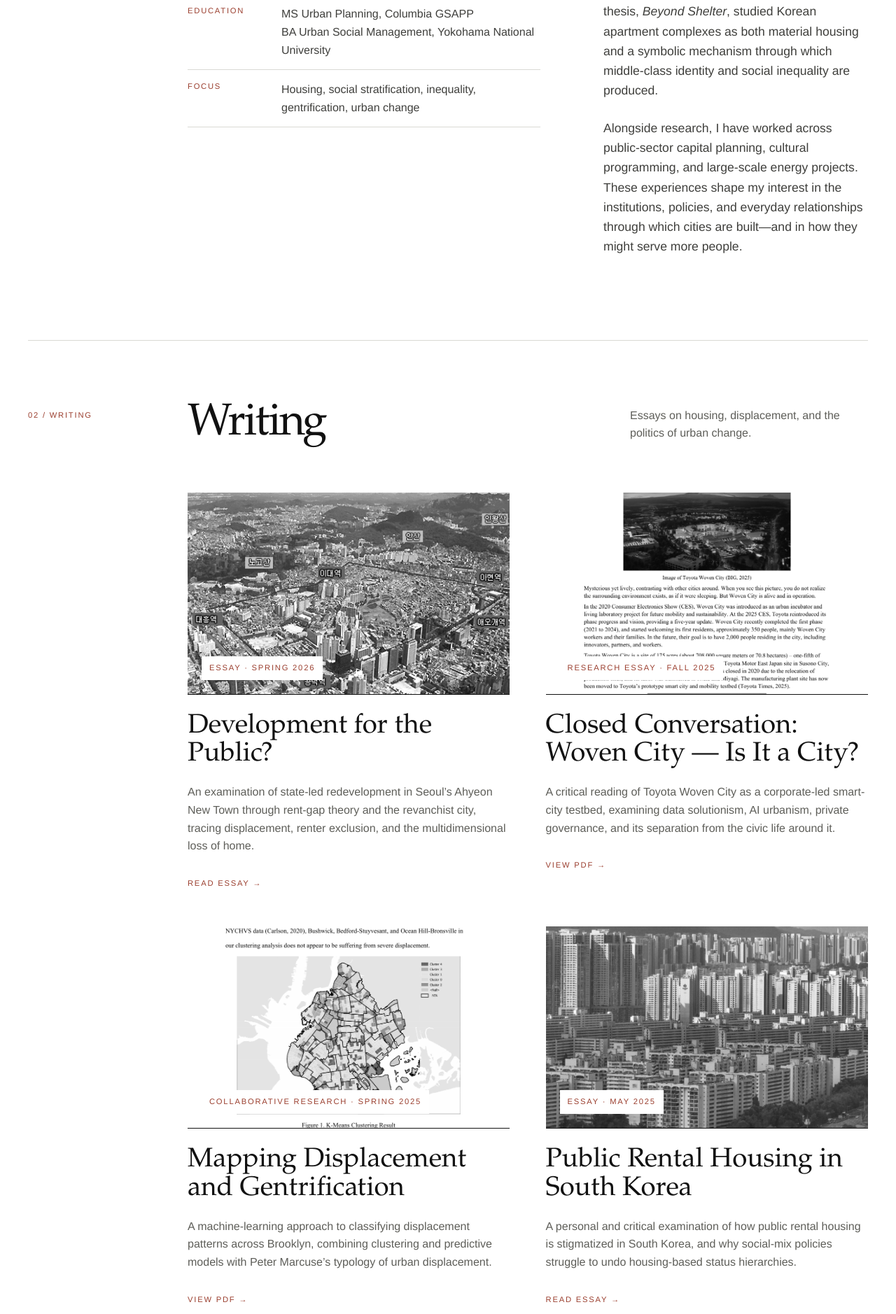
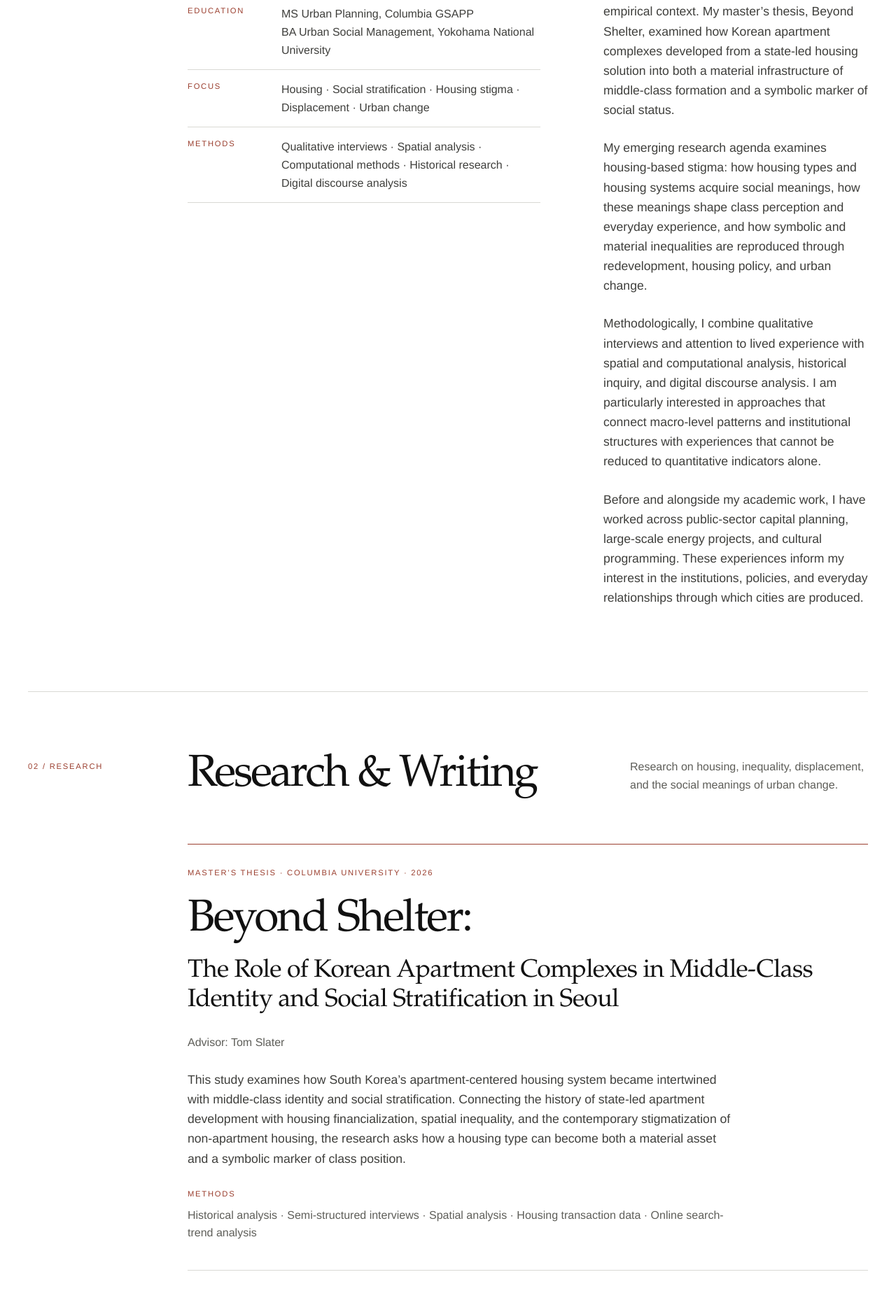
Before and after one commit to bysarahkim/bysarahkim.com, a Next.js app: page / in a window 1280 px wide. Shown: the part 507-2385 px from the top of the page at 70% size. Built offline with nearby package versions, Linux system fonts and the light colour scheme.

Commit message:
Refocus portfolio on housing research and featured thesis

```diff
--- a/app/globals.css
+++ b/app/globals.css
@@ -42,6 +42,8 @@ main { overflow: hidden; }
 }
 
 .wordmark {
+  flex-shrink: 0;
+  white-space: nowrap;
   font-family: var(--serif);
   font-size: 1.8rem;
   letter-spacing: -0.02em;
@@ -71,7 +73,7 @@ nav a::after {
 nav a:hover::after { right: 0; }
 
 .eyebrow, .section-index, .writing-card-type, .writing-card-link, .project-type,
-.about-facts dt, .photography-meta, .photography-link, .photography-essay > span,
+.about-facts dt, .thesis-methods dt, .photography-meta, .photography-link,
 .footer-kicker {
   font-size: 0.7rem;
   letter-spacing: 0.16em;
@@ -110,7 +112,7 @@ h1 {
 .section-index { color: var(--terracotta); padding-top: 10px; }
 .section-body { min-width: 0; }
 
-.about-grid { display: grid; grid-template-columns: 1fr 0.75fr; gap: 90px; }
+.about-grid { display: grid; grid-template-columns: minmax(0, 1fr) minmax(0, 0.75fr); gap: 90px; }
 
 h2 {
   margin-bottom: 0;
@@ -168,6 +170,35 @@ h2 {
 .writing-card p { max-width: 620px; margin: 20px 0 26px; color: var(--taupe); }
 .writing-card-link { color: var(--terracotta); }
 
+.featured-research {
+  margin-bottom: 64px;
+  padding: 32px 0 40px;
+  border-top: 1px solid var(--terracotta);
+  border-bottom: 1px solid var(--rule);
+}
+.featured-research .eyebrow { margin-bottom: 26px; }
+.featured-research h3 {
+  max-width: 980px;
+  margin: 0;
+  font-family: var(--serif);
+  font-size: clamp(2.8rem, 5vw, 5.2rem);
+  font-weight: 400;
+  line-height: 1.05;
+  letter-spacing: -0.035em;
+}
+.featured-research h3 span {
+  display: block;
+  margin-top: 18px;
+  font-size: clamp(1.65rem, 2.8vw, 2.7rem);
+  line-height: 1.16;
+  letter-spacing: -0.02em;
+}
+.thesis-advisor { margin: 26px 0; color: var(--taupe); }
+.featured-research .prose { max-width: 780px; }
+.thesis-methods { max-width: 780px; margin: 28px 0 0; }
+.thesis-methods dt { margin-bottom: 8px; color: var(--terracotta); }
+.thesis-methods dd { margin: 0; color: var(--taupe); }
+
 .project-card {
   display: grid;
   grid-template-columns: minmax(0, 1.25fr) minmax(300px, 0.75fr);
@@ -197,8 +228,7 @@ h2 {
 .project-credits p + p { margin-top: 5px; }
 .project-actions { display: grid; gap: 12px; margin-top: auto; padding-top: 48px; }
 .project-action { display: flex; justify-content: space-between; gap: 20px; padding: 15px 0; border-top: 1px solid var(--rule); color: var(--terracotta); font-size: 0.76rem; letter-spacing: 0.09em; text-transform: uppercase; }
-.project-action:not(.project-action-disabled):hover { color: var(--ink); }
-.project-action-disabled { color: var(--taupe); }
+.project-action:hover { color: var(--ink); }
 
 .photography-grid { display: grid; grid-template-columns: repeat(2, minmax(0, 1fr)); gap: clamp(30px, 4vw, 64px); }
 .photography-card { min-width: 0; }
@@ -210,9 +240,6 @@ h2 {
 .photography-copy h3 { margin: 22px 0 7px; font-family: var(--serif); font-size: clamp(2rem, 3vw, 3.3rem); font-weight: 400; line-height: 1.05; }
 .photography-location { margin: 0 0 26px; color: var(--taupe); }
 .photography-link { display: inline-block; color: var(--terracotta); }
-.photography-essay { display: grid; grid-template-columns: 1fr auto; gap: 20px; margin-top: 38px; padding: 18px 0; border-top: 1px solid var(--rule); border-bottom: 1px solid var(--rule); }
-.photography-essay > span { color: var(--taupe); }
-.photography-essay p { margin: 0; color: var(--terracotta); font-family: var(--serif); font-size: 1.05rem; }
 
 footer {
   padding: 72px max(40px, calc((100vw - 1480px) / 2));
@@ -226,6 +253,7 @@ footer {
 .footer-kicker { color: #d58d7c; margin-bottom: 12px; }
 footer p { margin-bottom: 0; }
 footer > a { border-bottom: 1px solid #d58d7c; padding-bottom: 3px; }
+.footer-cv { display: inline-block; margin-top: 18px; border-bottom: 1px solid #d58d7c; }
 .copyright { grid-column: 1 / -1; margin-top: 56px; color: #a7a7a2; font-size: 0.75rem; }
 
 /* Long-form writing */
--- a/app/layout.tsx
+++ b/app/layout.tsx
@@ -1,9 +1,9 @@
 import type { Metadata } from "next";
 import "./globals.css";
 
-const title = "Sarah Kim — Urban Research";
+const title = "Sarah Kim — Housing, Social Stratification & Urban Research";
 const description =
-  "Research, writing, and projects exploring how cities shape everyday life—and how people shape cities in return.";
+  "Sarah Kim is an urban researcher studying housing, social stratification, displacement, housing stigma, and urban inequality through mixed methods.";
 
 export const metadata: Metadata = {
   metadataBase: new URL("https://bysarahkim.com"),
--- a/app/page.tsx
+++ b/app/page.tsx
@@ -1,7 +1,11 @@
+// Set this to an existing public PDF path or CV page when one is available.
+const cvHref: string | null = null;
+
 const sections = [
-  { label: "About Sarah", href: "#about" },
-  { label: "Writing", href: "#writing" },
+  { label: "About", href: "#about" },
+  { label: "Research", href: "#research" },
   { label: "Projects", href: "#projects" },
+  ...(cvHref ? [{ label: "CV", href: cvHref }] : []),
   { label: "Photography", href: "#photography" },
 ];
 
@@ -19,22 +23,10 @@ const writingItems = [
     pdf: false,
   },
   {
-    title: "Closed Conversation: Woven City — Is It a City?",
-    meta: "Research essay · Fall 2025",
-    description:
-      "A critical reading of Toyota Woven City as a corporate-led smart-city testbed, examining data solutionism, AI urbanism, private governance, and its separation from the civic life around it.",
-    image: "/writing/library/closed-conversation-woven-city.png",
-    imagePosition: "center 31%",
-    alt: "First page of Closed Conversation featuring Toyota Woven City beneath Mount Fuji",
-    href: "/writing/library/closed-conversation-woven-city.pdf",
-    action: "View PDF",
-    pdf: true,
-  },
-  {
     title: "Mapping Displacement and Gentrification",
     meta: "Collaborative research · Spring 2025",
     description:
-      "A machine-learning approach to classifying displacement patterns across Brooklyn, combining clustering and predictive models with Peter Marcuse’s typology of urban displacement.",
+      "A mixed-methods-informed computational study of gentrification and displacement across Brooklyn, combining Marcuse’s displacement framework with ACS data, clustering, supervised machine learning, and SHAP-based interpretation to examine which neighborhood changes are most associated with displacement patterns.",
     image: "/writing/library/mapping-displacement-and-gentrification-feature.png",
     imagePosition: "center 78%",
     alt: "K-means clustering map showing displacement patterns across Brooklyn",
@@ -53,6 +45,18 @@ const writingItems = [
     href: "https://blog.naver.com/insight9411/223857710652",
     action: "Read essay",
     pdf: false,
+  },
+  {
+    title: "Reconstructing the Nation and Modernizing Society",
+    meta: "Historical research · 2024",
+    description:
+      "A study of government-led housing during South Korea’s first Five-Year Economic Development Plan and its lasting effects on modernization, middle-class identity, and Seoul’s urban form.",
+    image: "/writing/library/reconstructing-the-nation-feature.png",
+    imagePosition: "center 67%",
+    alt: "Seoul skyline filled with high-rise apartment complexes",
+    href: "/writing/library/reconstructing-the-nation.pdf",
+    action: "View PDF",
+    pdf: true,
   },
   {
     title: "Gentrification in Williamsburg",
@@ -79,14 +83,14 @@ const writingItems = [
     pdf: true,
   },
   {
-    title: "Reconstructing the Nation and Modernizing Society",
-    meta: "Historical research · 2024",
+    title: "Closed Conversation: Woven City — Is It a City?",
+    meta: "Research essay · Fall 2025",
     description:
-      "A study of government-led housing during South Korea’s first Five-Year Economic Development Plan and its lasting effects on modernization, middle-class identity, and Seoul’s urban form.",
-    image: "/writing/library/reconstructing-the-nation-feature.png",
-    imagePosition: "center 67%",
-    alt: "Seoul skyline filled with high-rise apartment complexes",
-    href: "/writing/library/reconstructing-the-nation.pdf",
+      "A critical reading of Toyota Woven City as a corporate-led smart-city testbed, examining data solutionism, AI urbanism, private governance, and its separation from the civic life around it.",
+    image: "/writing/library/closed-conversation-woven-city.png",
+    imagePosition: "center 31%",
+    alt: "First page of Closed Conversation featuring Toyota Woven City beneath Mount Fuji",
+    href: "/writing/library/closed-conversation-woven-city.pdf",
     action: "View PDF",
     pdf: true,
   },
@@ -116,41 +120,72 @@ export default function Home() {
             <dl className="about-facts">
               <div><dt>Based in</dt><dd>New York City</dd></div>
               <div><dt>Education</dt><dd>MS Urban Planning, Columbia GSAPP<br />BA Urban Social Management, Yokohama National University</dd></div>
-              <div><dt>Focus</dt><dd>Housing, social stratification, inequality, gentrification, urban change</dd></div>
+              <div><dt>Focus</dt><dd>Housing · Social stratification · Housing stigma · Displacement · Urban change</dd></div>
+              <div><dt>Methods</dt><dd>Qualitative interviews · Spatial analysis · Computational methods · Historical research · Digital discourse analysis</dd></div>
             </dl>
           </div>
           <div className="prose about-copy">
             <p>
-              I am Sarah Kim, an urban researcher whose work examines how housing
-              systems produce social stratification, class identity, and unequal
-              experiences of belonging. I earned a Master of Science in Urban
-              Planning from Columbia University’s Graduate School of Architecture,
-              Planning and Preservation.
+              I am Sarah Kim, an urban researcher studying how housing systems shape
+              social stratification, class identity, and unequal experiences of belonging.
+              I earned a Master of Science in Urban Planning from Columbia University’s
+              Graduate School of Architecture, Planning and Preservation.
             </p>
             <p>
-              My research focuses on Seoul and brings together qualitative interviews,
-              spatial analysis, and digital discourse analysis. My master’s thesis,
-              <i> Beyond Shelter</i>, studied Korean apartment complexes as both
-              material housing and a symbolic mechanism through which middle-class
-              identity and social inequality are produced.
+              My research focuses on the relationship between housing, social hierarchy,
+              and urban inequality, with South Korea as an important empirical context.
+              My master’s thesis, Beyond Shelter, examined how Korean apartment complexes
+              developed from a state-led housing solution into both a material infrastructure
+              of middle-class formation and a symbolic marker of social status.
             </p>
             <p>
-              Alongside research, I have worked across public-sector capital planning,
-              cultural programming, and large-scale energy projects. These experiences
-              shape my interest in the institutions, policies, and everyday relationships
-              through which cities are built—and in how they might serve more people.
+              My emerging research agenda examines housing-based stigma: how housing
+              types and housing systems acquire social meanings, how these meanings
+              shape class perception and everyday experience, and how symbolic and
+              material inequalities are reproduced through redevelopment, housing policy,
+              and urban change.
+            </p>
+            <p>
+              Methodologically, I combine qualitative interviews and attention to lived
+              experience with spatial and computational analysis, historical inquiry,
+              and digital discourse analysis. I am particularly interested in approaches
+              that connect macro-level patterns and institutional structures with
+              experiences that cannot be reduced to quantitative indicators alone.
+            </p>
+            <p>
+              Before and alongside my academic work, I have worked across public-sector
+              capital planning, large-scale energy projects, and cultural programming.
+              These experiences inform my interest in the institutions, policies, and
+              everyday relationships through which cities are produced.
             </p>
           </div>
         </div>
       </section>
 
-      <section className="section" id="writing" aria-labelledby="writing-title">
-        <div className="section-index">02 / Writing</div>
+      <section className="section" id="research" aria-labelledby="research-title">
+        <div className="section-index" id="writing">02 / Research</div>
         <div className="section-body">
           <div className="section-heading">
-            <h2 id="writing-title">Writing</h2>
-            <p>Essays on housing, displacement, and the politics of urban change.</p>
+            <h2 id="research-title">Research &amp; Writing</h2>
+            <p>Research on housing, inequality, displacement, and the social meanings of urban change.</p>
           </div>
+          <article className="featured-research" aria-labelledby="thesis-title">
+            <p className="eyebrow">Master’s Thesis · Columbia University · 2026</p>
+            <h3 id="thesis-title">
+              Beyond Shelter:
+              <span>The Role of Korean Apartment Complexes in Middle-Class Identity and Social Stratification in Seoul</span>
+            </h3>
+            <p className="thesis-advisor">Advisor: Tom Slater</p>
+            <div className="prose">
+              <p>This study examines how South Korea’s apartment-centered housing system became intertwined with middle-class identity and social stratification. Connecting the history of state-led apartment development with housing financialization, spatial inequality, and the contemporary stigmatization of non-apartment housing, the research asks how a housing type can become both a material asset and a symbolic marker of class position.</p>
+            </div>
+            <dl className="thesis-methods">
+              <div>
+                <dt>Methods</dt>
+                <dd>Historical analysis · Semi-structured interviews · Spatial analysis · Housing transaction data · Online search-trend analysis</dd>
+              </div>
+            </dl>
+          </article>
           <div className="writing-grid">
             {writingItems.map((item) => (
               <a
@@ -225,10 +260,6 @@ export default function Home() {
                   <span>Korean version</span>
                   <span>View panel →</span>
                 </a>
-                <div className="project-action project-action-disabled">
-                  <span>English version</span>
-                  <span>To be continued</span>
-                </div>
               </div>
             </div>
           </article>
@@ -308,10 +339,6 @@ export default function Home() {
                 >
                   View photographs <span aria-hidden="true">→</span>
                 </a>
-                <div className="photography-essay">
-                  <span>Essay</span>
-                  <p>To be continued</p>
-                </div>
               </div>
             </article>
 
@@ -343,10 +370,6 @@ export default function Home() {
                 >
                   View photographs <span aria-hidden="true">→</span>
                 </a>
-                <div className="photography-essay">
-                  <span>Essay</span>
-                  <p>To be continued</p>
-                </div>
               </div>
             </article>
           </div>
@@ -356,7 +379,8 @@ export default function Home() {
       <footer>
         <div>
           <p className="footer-kicker">Let’s keep the conversation open.</p>
-          <p>Contact details and new work will be added soon.</p>
+          <p>For research, academic collaboration, and related inquiries, please feel free to get in touch.</p>
+          {cvHref && <a className="footer-cv" href={cvHref}>CV</a>}
         </div>
         <a href="#top">Back to top <span aria-hidden="true">↑</span></a>
         <p className="copyright">© {new Date().getFullYear()} Sarah Kim</p>
```
Also changed, not shown: app/writing/development-for-the-public/page.tsx (+5 -5 lines).
